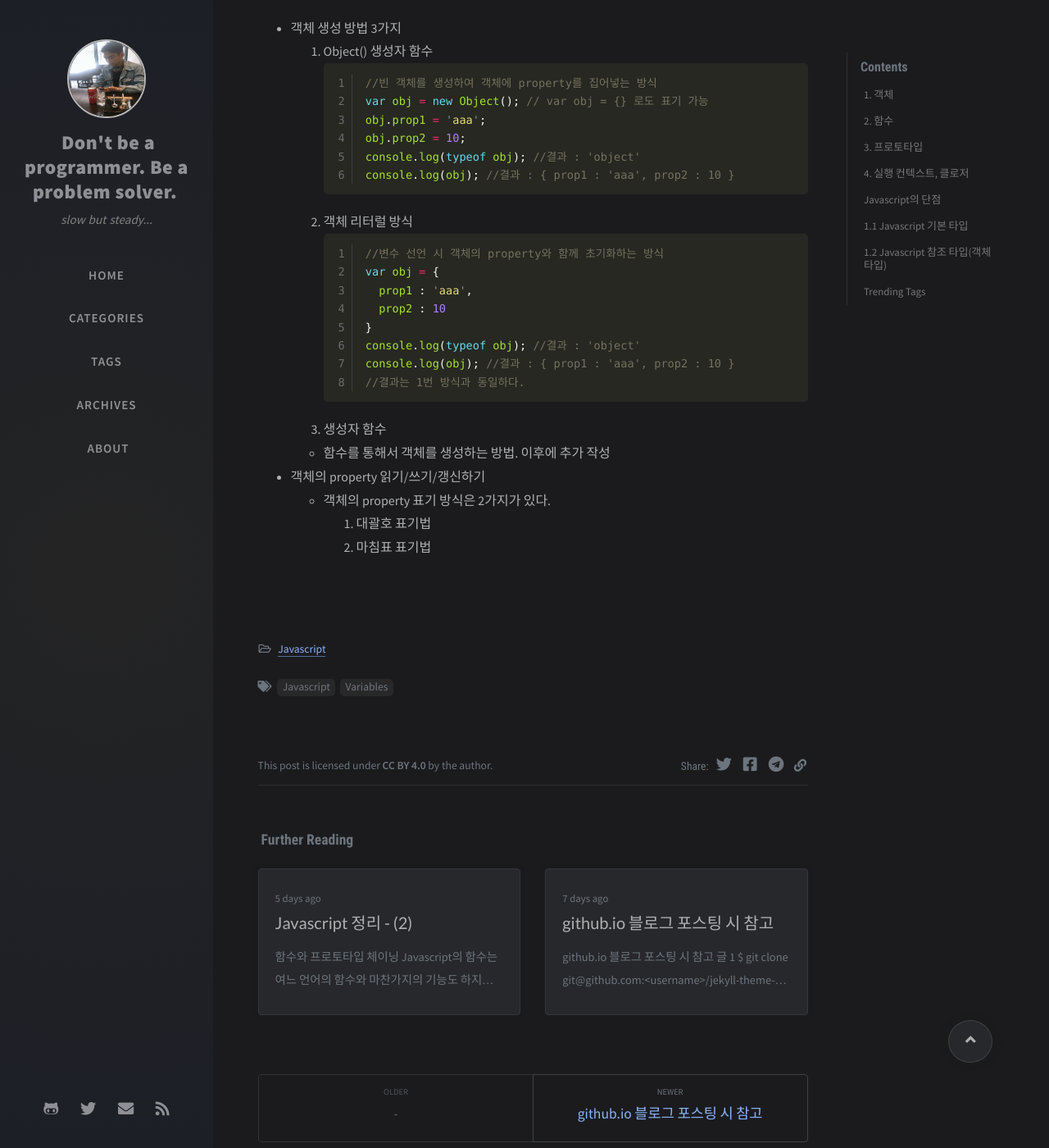
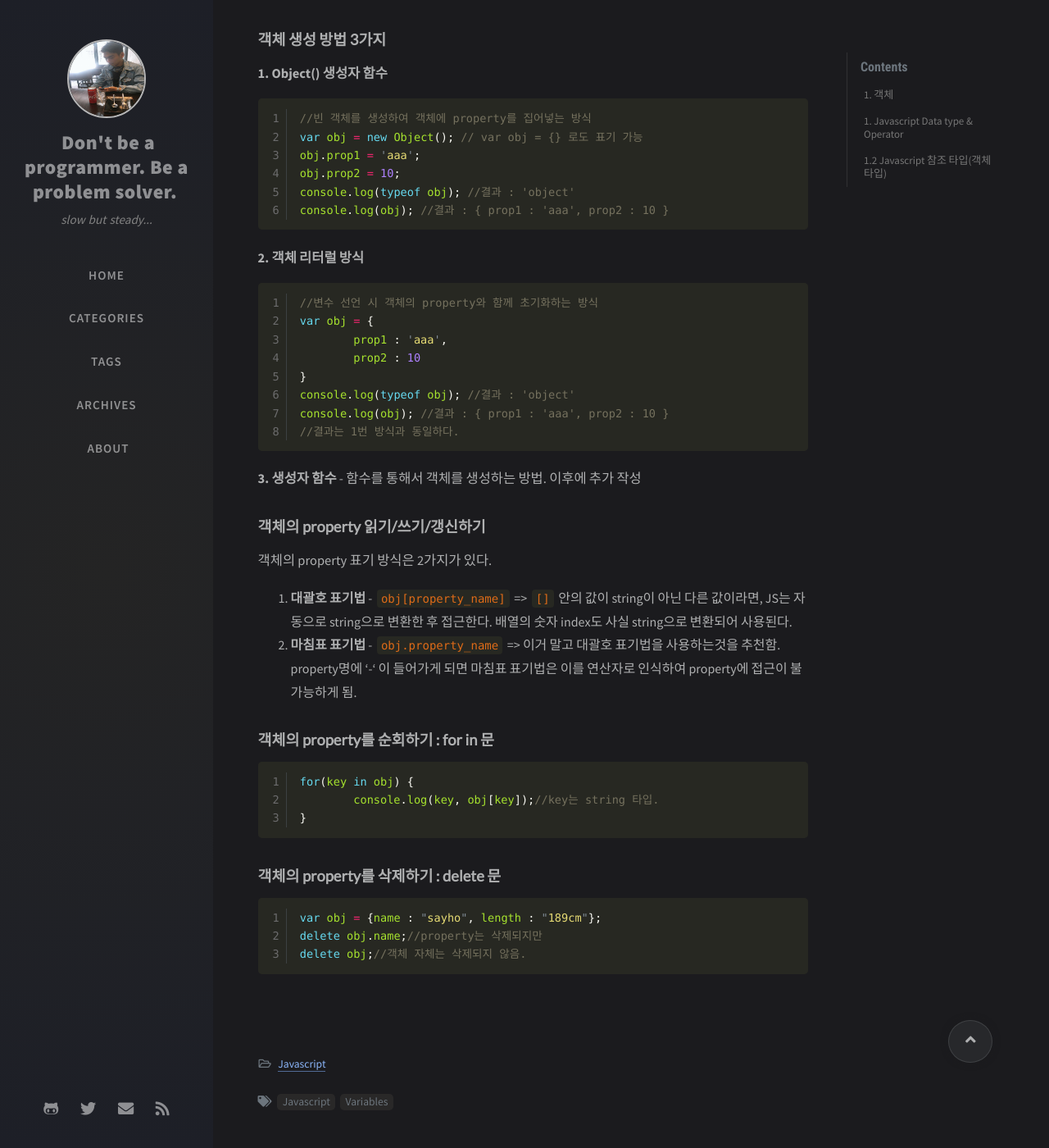
Before and after one commit to eurowondollaryen/eurowondollaryen.github.io, a Jekyll site: the page built from _posts/2020-08-08-javascript1.md, in a window 1280 px wide and 1400 px high, scrolled down 2704 px. Shown: the whole window at 82% size. Built offline with Jekyll 4.4.1, drawn with Linux system fonts in a browser that asks for light colours; nearby versions of some CDN libraries; comment, search, counter and statistics services are not loaded.

Commit message:
added post content

````diff
--- a/_posts/2020-08-08-javascript1.md
+++ b/_posts/2020-08-08-javascript1.md
@@ -89,13 +89,13 @@ console.log(nullVar === null); //결과 : true
 * `null`은 명시적으로 값이 비어있음을 나타낼 때 사용한다.
 * `null`의 typeof 결과는 `Object`이다.
 
-#### **1.2 Javascript 참조 타입(객체 타입)**
+### **1.2 Javascript 참조 타입(객체 타입)**
 * Javascript에서 객체란 단순히 key:value 형태의 property들을 저장하는 컨테이너임.
 * 이는 Hash 자료구조와 유사하다.
 * 객체의 property는 기본 타입의 값을 포함하거나, 다른 객체를 가리킬 수도 있다.
 
-* 객체 생성 방법 3가지
-1. Object() 생성자 함수
+#### **객체 생성 방법 3가지**
+**1. Object() 생성자 함수**
 ```js
 //빈 객체를 생성하여 객체에 property를 집어넣는 방식
 var obj = new Object(); // var obj = {} 로도 표기 가능
@@ -104,7 +104,7 @@ obj.prop2 = 10;
 console.log(typeof obj); //결과 : 'object'
 console.log(obj); //결과 : { prop1 : 'aaa', prop2 : 10 }
 ```
-2. 객체 리터럴 방식
+**2. 객체 리터럴 방식**
 ```js
 //변수 선언 시 객체의 property와 함께 초기화하는 방식
 var obj = {
@@ -115,10 +115,23 @@ console.log(typeof obj); //결과 : 'object'
 console.log(obj); //결과 : { prop1 : 'aaa', prop2 : 10 }
 //결과는 1번 방식과 동일하다.
 ```
-3. 생성자 함수
+**3. 생성자 함수**
     - 함수를 통해서 객체를 생성하는 방법. 이후에 추가 작성
 
-* 객체의 property 읽기/쓰기/갱신하기
-    - 객체의 property 표기 방식은 2가지가 있다.
-        1. 대괄호 표기법
-        2. 마침표 표기법
+#### **객체의 property 읽기/쓰기/갱신하기**
+객체의 property 표기 방식은 2가지가 있다.
+1. **대괄호 표기법** - `obj[property_name]` => `[]` 안의 값이 string이 아닌 다른 값이라면, JS는 자동으로 string으로 변환한 후 접근한다. 배열의 숫자 index도 사실 string으로 변환되어 사용된다.
+2. **마침표 표기법** - `obj.property_name` => 이거 말고 대괄호 표기법을 사용하는것을 추천함. property명에 '-' 이 들어가게 되면 마침표 표기법은 이를 연산자로 인식하여 property에 접근이 불가능하게 됨.
+
+#### **객체의 property를 순회하기 : for in 문**
+```js
+for(key in obj) {
+	console.log(key, obj[key]);//key는 string 타입.
+}
+```
+#### **객체의 property를 삭제하기 : delete 문**
+```js
+var obj = {name : "sayho", length : "189cm"};
+delete obj.name;//property는 삭제되지만
+delete obj;//객체 자체는 삭제되지 않음.
+```
````
Also changed, not shown: tabs/about.md (+1 -1 lines).
